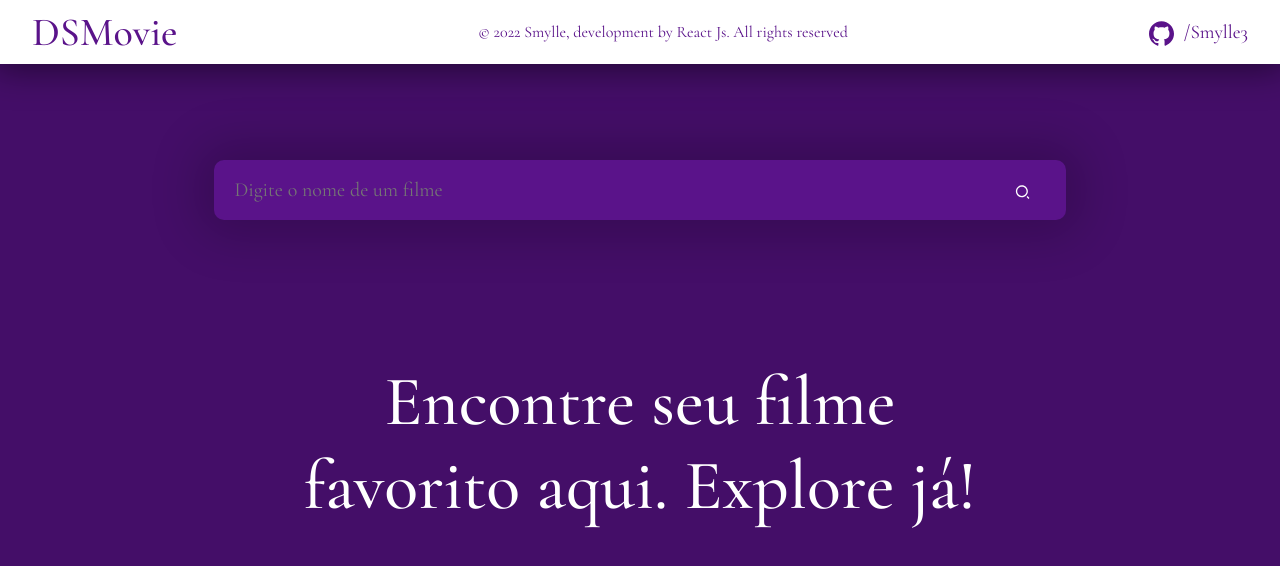
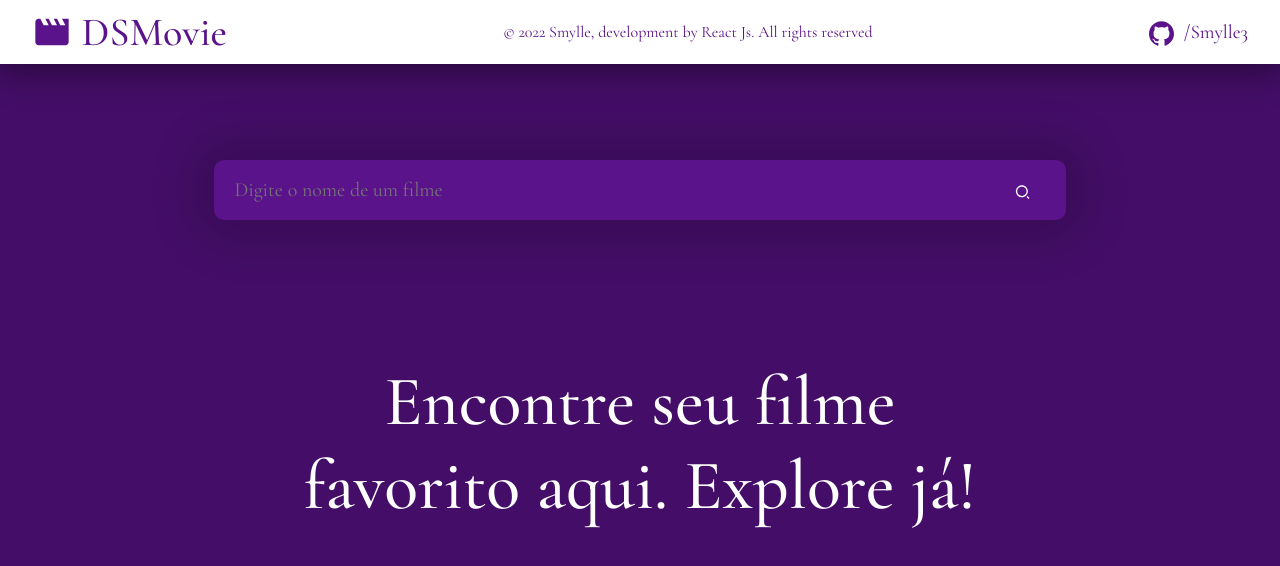
Before and after one commit to Smylle3/dsmovie, a React (Create React App) app: page / in a window 1280 px wide. Shown: the top 566 px of the page. Built offline with nearby package versions, Linux system fonts and the light colour scheme.

Commit message:
Adiciona icone ao título

```diff
--- a/src/components/navbar/index.tsx
+++ b/src/components/navbar/index.tsx
@@ -2,13 +2,17 @@ import React from 'react'
 import './styles.css'
 import { SiGithub } from 'react-icons/si';
 import { Link } from 'react-router-dom';
+import { MdMovie } from 'react-icons/md';
 
 export default function NavBar() {
     return (
         <>
             <header>
                 <div className='navbar'>
-                    <Link to='/' ><h1>DSMovie</h1></Link>
+                    <Link to='/' className='title'>
+                        <MdMovie className='titleIcon' size={40} />
+                        <h1>DSMovie</h1>
+                    </Link>
                     <text className='info' >
                         © 2022 Smylle, development by React Js. All rights reserved
                     </text>
--- a/src/components/navbar/styles.css
+++ b/src/components/navbar/styles.css
@@ -4,6 +4,16 @@
   background-color: white;
   color: var(--light-primary);
   margin: 0;
+}
+
+.title {
+  display: flex;
+  align-items: center;
+}
+
+.titleIcon {
+  background-color: transparent;
+  margin-right: 0.5em;
 }
 
 .navbar a {
```
